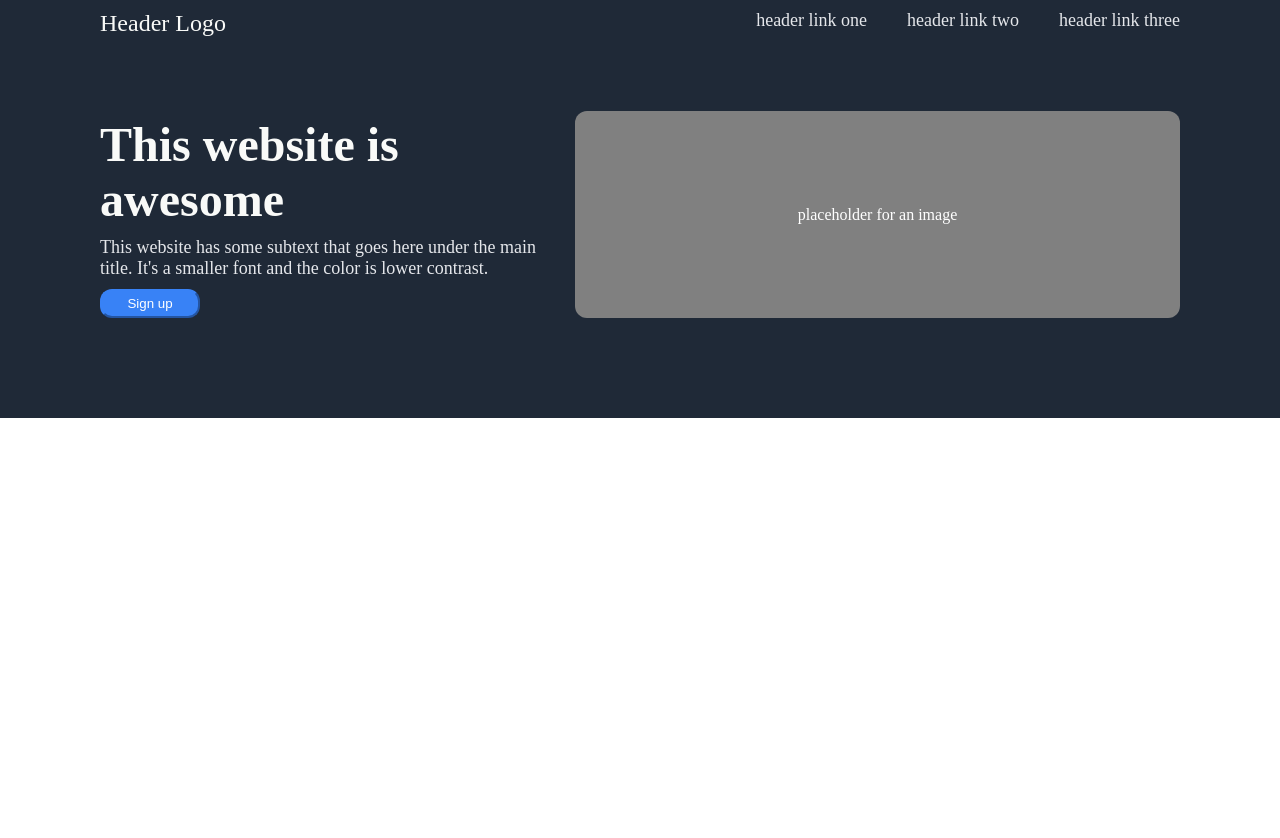
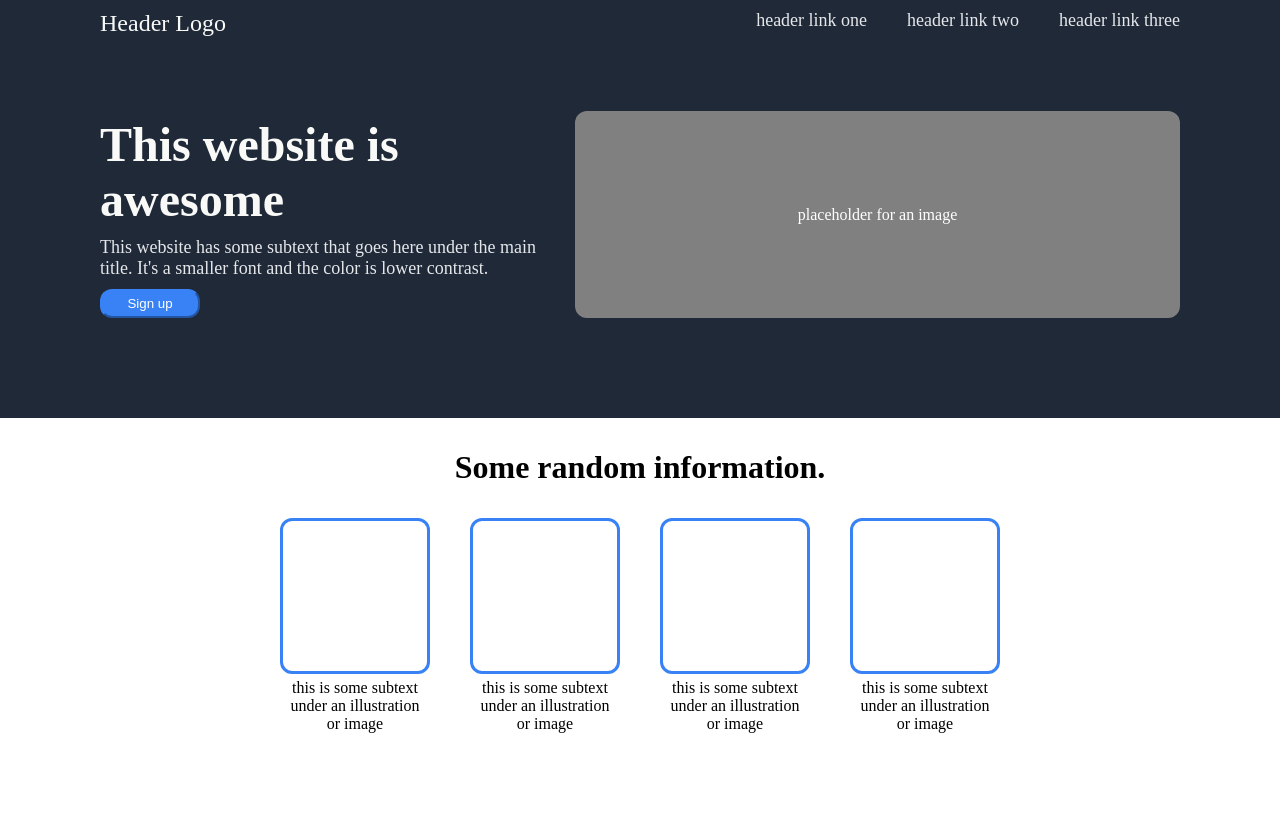
Before and after one commit to JustChillin6969/odin-project-1, a plain HTML site: page index.html in a window 1280 px wide. Before the commit the page ends 800 px from the top, so only its background shows below. Drawn offline with Linux system fonts and the light colour scheme.

Commit message:
Update the middle portion of the website

```diff
--- a/index.html
+++ b/index.html
@@ -31,5 +31,37 @@
             </div>
         </div>
     </div>
+    <div class="middle-container-one">
+        <h1>Some random information.</h1>
+        <div class="middle-container-content">
+            <div class="box-holder">
+                <div class="box">
+
+                </div>
+                <p>this is some subtext under an illustration or image</p>
+            </div>
+            <div class="box-holder">
+                <div class="box">
+
+                </div>
+                <p>this is some subtext under an illustration or image</p>
+            </div>
+            <div class="box-holder">
+                <div class="box">
+
+                </div>
+                <p>this is some subtext under an illustration or image</p>
+            </div>
+            <div class="box-holder">
+                <div class="box">
+
+                </div>
+                <p>this is some subtext under an illustration or image</p>
+            </div>
+
+        </div>
+    </div>
+
+
 </body>
 </html>
--- a/style.css
+++ b/style.css
@@ -90,3 +90,35 @@ flex-direction: column;
    border-radius: 12px;
 border-color: #3882f6;
     }
+
+.middle-container-one {
+    display: flex;
+    flex-direction: column;
+    gap: 10px;
+    align-items: center;
+    padding: 10px 100px 100px 100px;
+}
+
+.box {
+    border: 3px solid #3882f6;
+    height: 150px;
+   border-radius: 12px;
+
+}
+
+.middle-container-content {
+    display:flex;
+    justify-content: center;
+    gap: 40px;
+
+}
+
+.box-holder {
+   text-align: center;
+   flex-basis: 150px;
+
+   }
+
+.box-holder p {
+    padding: 5px;
+}
```
